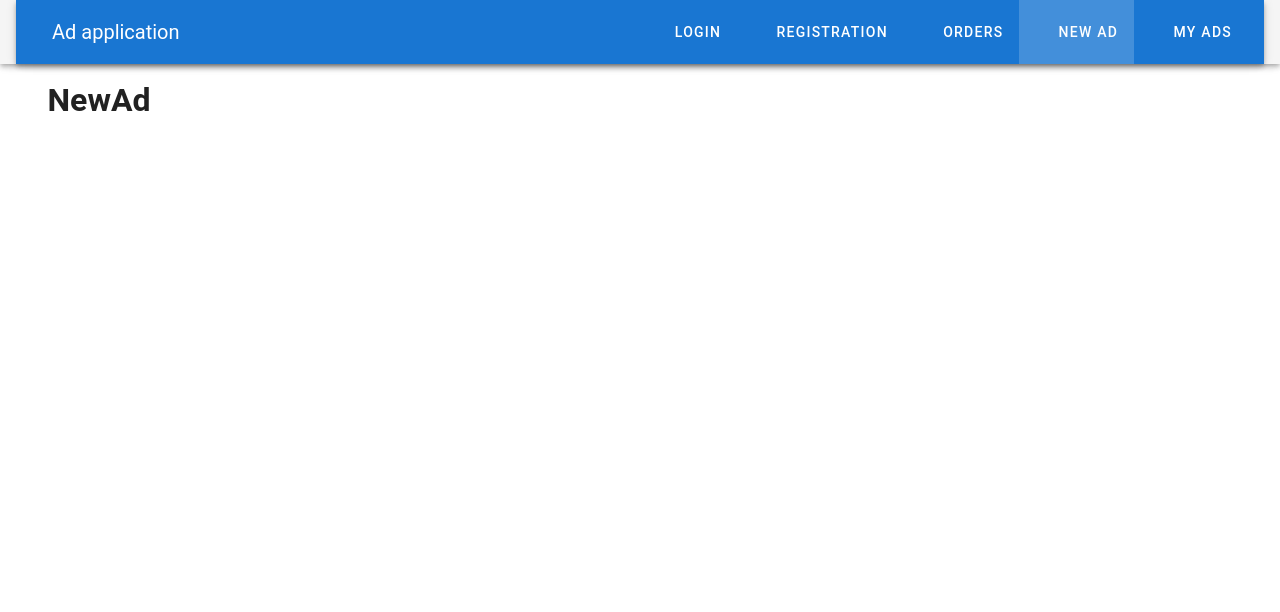
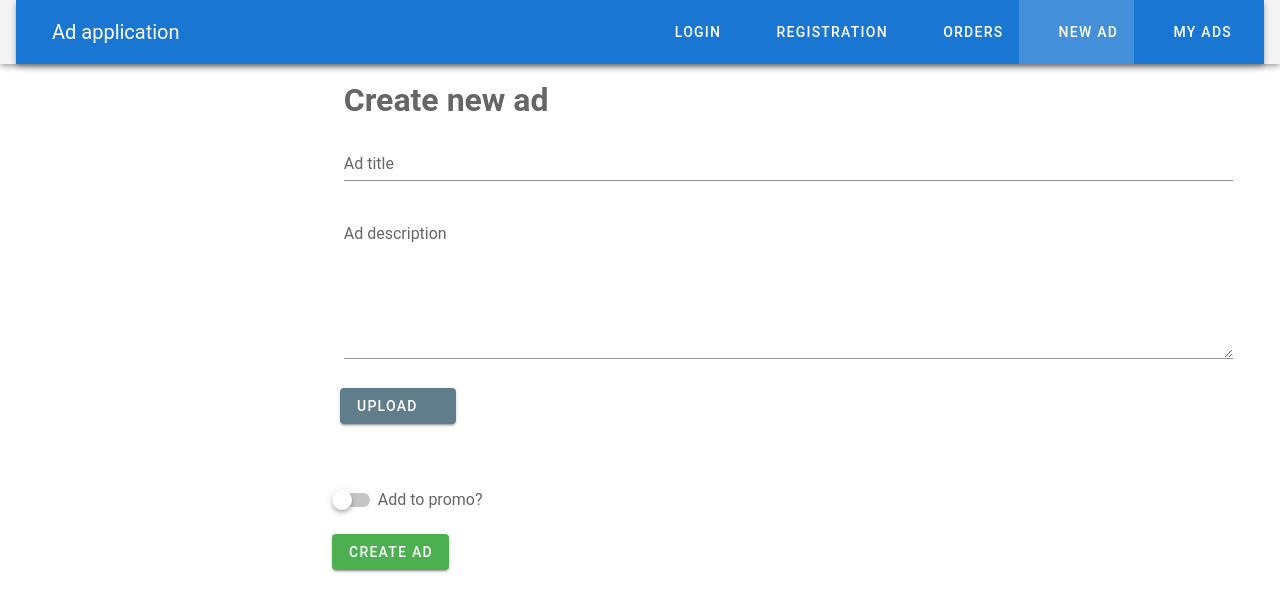
Before and after one commit to Alexey-aka-sultan/ad-project, a Vue app: page /new-ad in a window 1280 px wide. Shown: the top 612 px of the page. Built offline with nearby package versions, Linux system fonts and the light colour scheme; the HTML template or start-up script is replaced by a standard one.

Commit message:
create newAd page

```diff
--- a/src/components/Ads/NewAd.vue
+++ b/src/components/Ads/NewAd.vue
@@ -1,21 +1,85 @@
 <template>
   <v-container>
-      <v-layout row>
+    <v-layout row>
+      <v-flex xs12 sm-6 offset-sm-3>
+        <h1 class="text--secondary mb-3">Create new ad</h1>
+
+        <v-form ref="form" v-model="valid" lazy-validation class="mb-3">
+          <v-text-field
+            label="Ad title"
+            name="title"
+            type="text"
+            required
+            :rules="[v=>!!v||'Title is required']"
+            v-model="title"
+          />
+
+          <v-textarea
+            label="Ad description"
+            name="description"
+            type="text"
+            :rules="[v=>!!v||'Description is required']"
+            v-model="description"
+          />
+        </v-form>
+
+        <v-layout row mb-3>
           <v-flex xs12>
-              <h1>NewAd</h1>
+            <v-btn color="blue-grey" class="ma-2 white--text">
+              Upload
+              <v-icon right dark>mdi-cloud-upload</v-icon>
+            </v-btn>
           </v-flex>
-      </v-layout>
+        </v-layout>
+
+        <v-layout row>
+          <v-flex xs12>
+            <img src height="100" />
+          </v-flex>
+        </v-layout>
+
+        <v-layout row>
+          <v-flex xs12>
+            <v-switch v-model="promo" :label="'Add to promo?'"></v-switch>
+          </v-flex>
+        </v-layout>
+
+        <v-layout row>
+          <v-flex xs12>
+            <v-spacer></v-spacer>
+            <v-btn :disabled="!valid" class="success" @click="createAd">Create ad</v-btn>
+          </v-flex>
+        </v-layout>
+      </v-flex>
+    </v-layout>
   </v-container>
 </template>
 
 <script>
 export default {
-    data: () => ({
+  data() {
+    return {
+      title: "",
+      description: "",
+      promo: false,
+      valid: false
+    };
+  },
+  methods: {
+    createAd() {
+      if (this.$refs.form.validate()) {
+        const ad = {
+          title: this.title,
+          description: this.description,
+          promo: this.promo
+        };
+        console.log(ad);
 
-    })
-}
+      }
+    }
+  }
+};
 </script>
 
 <style>
-
 </style>
```
